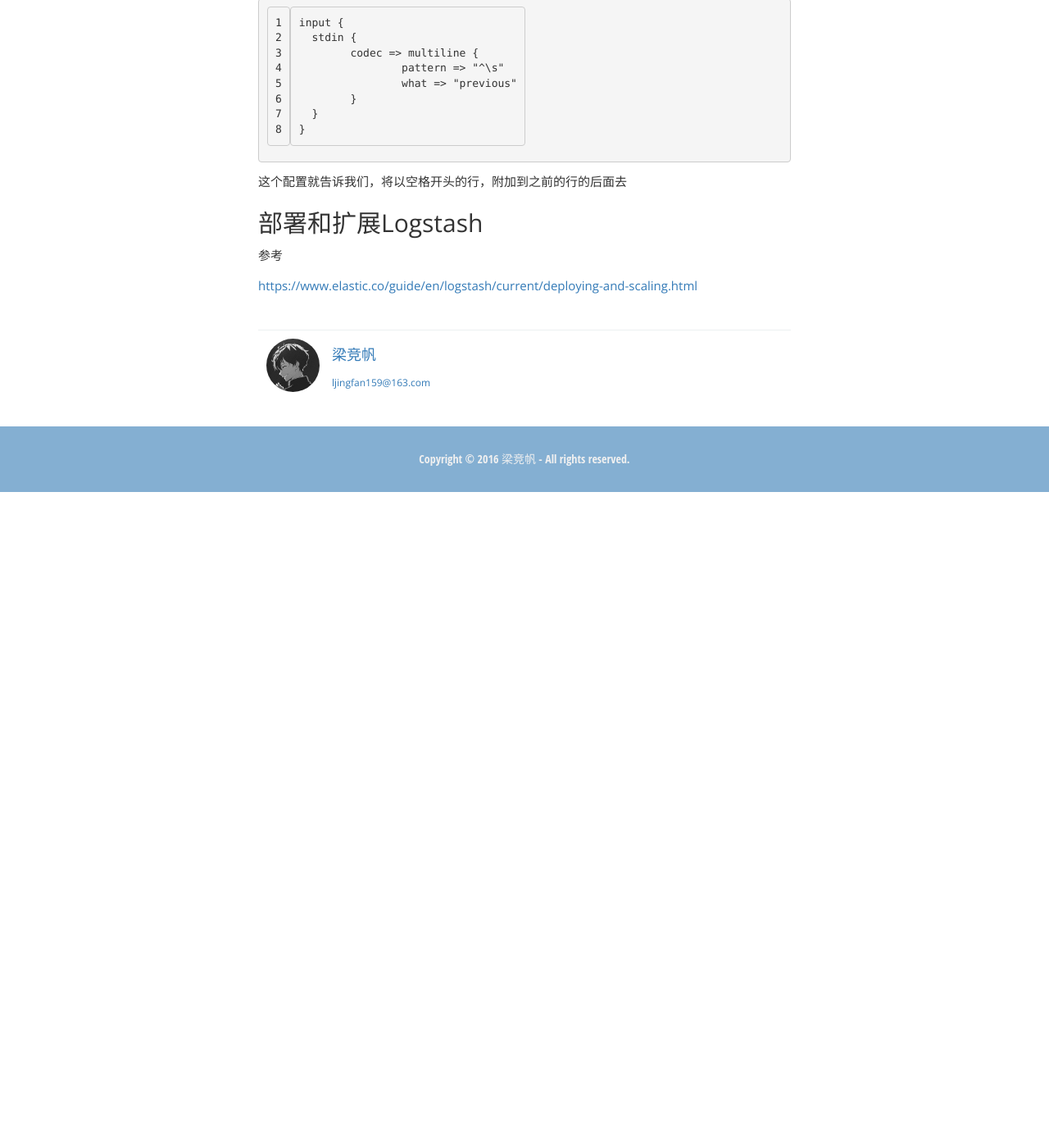
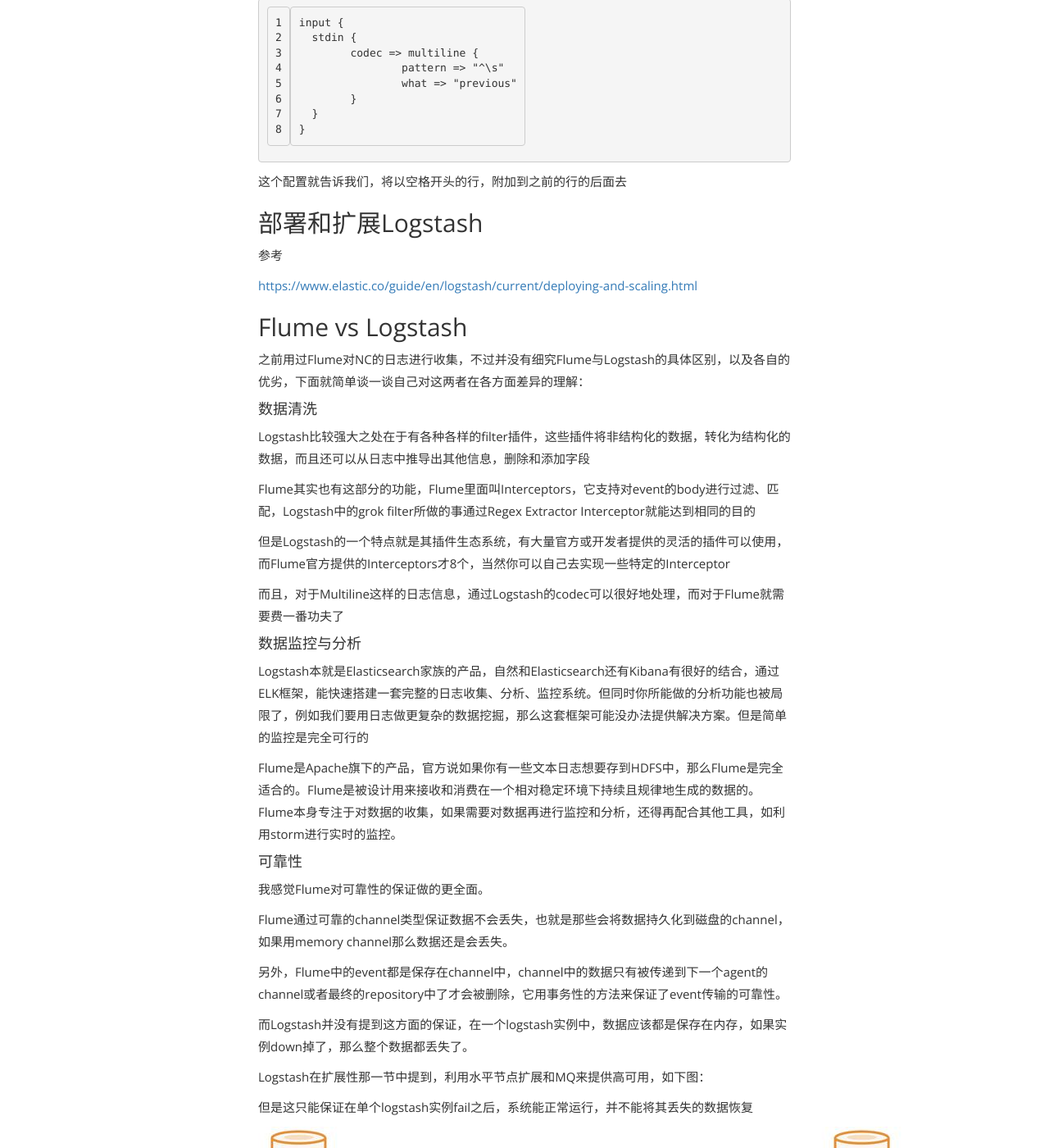
Before and after one commit to shadowJF/shadowjf.github.com, a Jekyll site: the page built from _posts/2016-05-19-Logstash.md, in a window 1280 px wide and 1400 px high, scrolled down 18367 px. Shown: the whole window at 82% size. Built offline with Jekyll 4.4.1, drawn with Linux system fonts in a browser that asks for light colours; comment, search, counter and statistics services are not loaded; before the commit the page ends 18967 px from its top, so only the background shows below that; some of the changed text lies outside the part shown.

Commit message:
add some new content in logstash artical

```diff
--- a/_posts/2016-05-19-Logstash.md
+++ b/_posts/2016-05-19-Logstash.md
@@ -773,3 +773,44 @@
 参考
 
 [https://www.elastic.co/guide/en/logstash/current/deploying-and-scaling.html](https://www.elastic.co/guide/en/logstash/current/deploying-and-scaling.html)
+
+Flume vs Logstash
+----
+
+之前用过Flume对NC的日志进行收集，不过并没有细究Flume与Logstash的具体区别，以及各自的优劣，下面就简单谈一谈自己对这两者在各方面差异的理解：
+
+#### 数据清洗 ####
+
+Logstash比较强大之处在于有各种各样的filter插件，这些插件将非结构化的数据，转化为结构化的数据，而且还可以从日志中推导出其他信息，删除和添加字段
+
+Flume其实也有这部分的功能，Flume里面叫Interceptors，它支持对event的body进行过滤、匹配，Logstash中的grok filter所做的事通过Regex Extractor Interceptor就能达到相同的目的
+
+但是Logstash的一个特点就是其插件生态系统，有大量官方或开发者提供的灵活的插件可以使用，而Flume官方提供的Interceptors才8个，当然你可以自己去实现一些特定的Interceptor
+
+而且，对于Multiline这样的日志信息，通过Logstash的codec可以很好地处理，而对于Flume就需要费一番功夫了
+
+#### 数据监控与分析 ####
+
+Logstash本就是Elasticsearch家族的产品，自然和Elasticsearch还有Kibana有很好的结合，通过ELK框架，能快速搭建一套完整的日志收集、分析、监控系统。但同时你所能做的分析功能也被局限了，例如我们要用日志做更复杂的数据挖掘，那么这套框架可能没办法提供解决方案。但是简单的监控是完全可行的
+
+Flume是Apache旗下的产品，官方说如果你有一些文本日志想要存到HDFS中，那么Flume是完全适合的。Flume是被设计用来接收和消费在一个相对稳定环境下持续且规律地生成的数据的。Flume本身专注于对数据的收集，如果需要对数据再进行监控和分析，还得再配合其他工具，如利用storm进行实时的监控。
+
+#### 可靠性 ####
+我感觉Flume对可靠性的保证做的更全面。
+
+Flume通过可靠的channel类型保证数据不会丢失，也就是那些会将数据持久化到磁盘的channel，如果用memory channel那么数据还是会丢失。
+
+另外，Flume中的event都是保存在channel中，channel中的数据只有被传递到下一个agent的channel或者最终的repository中了才会被删除，它用事务性的方法来保证了event传输的可靠性。
+
+而Logstash并没有提到这方面的保证，在一个logstash实例中，数据应该都是保存在内存，如果实例down掉了，那么整个数据都丢失了。
+
+Logstash在扩展性那一节中提到，利用水平节点扩展和MQ来提供高可用，如下图：
+
+但是这只能保证在单个logstash实例fail之后，系统能正常运行，并不能将其丢失的数据恢复
+
+![]({{site.pictureurl}}14.jpg?raw=true)
+
+
+总结下来，如果你只是想要对日志数据进行各项指标的监控，并且对少量数据丢失不敏感的话，那么推荐logstash
+
+但是如果，只是单纯地收集日志到分布式存储，且不能忍受日志丢失的情况的话，还是推荐用Flume吧
```
Also changed, not shown: _assets/14.jpg (added).
